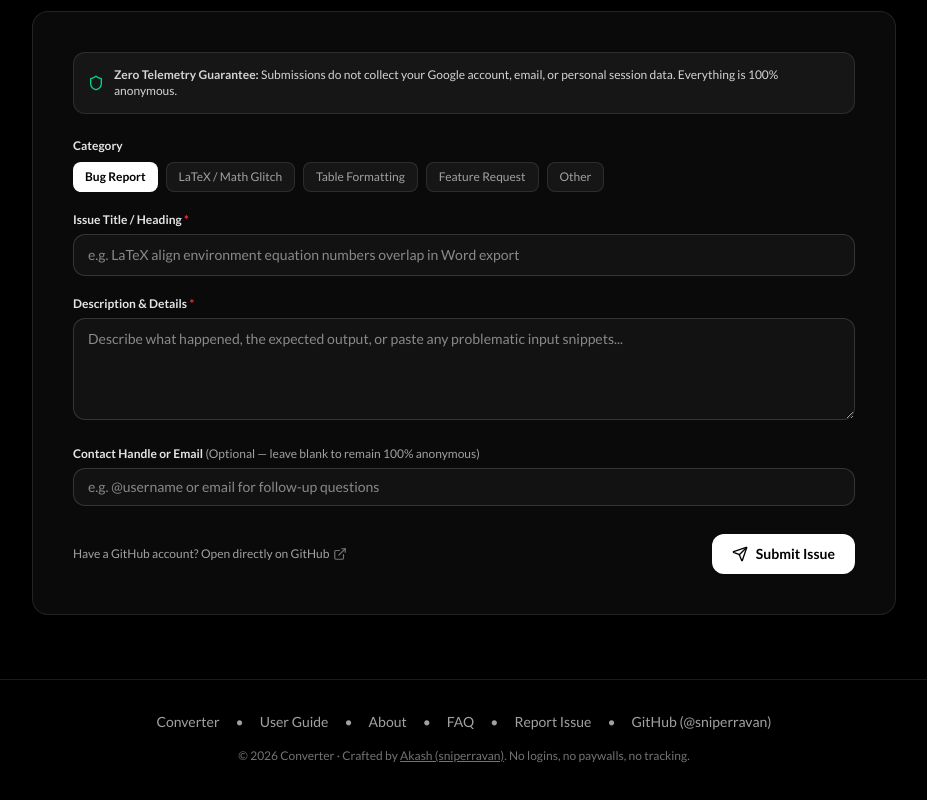
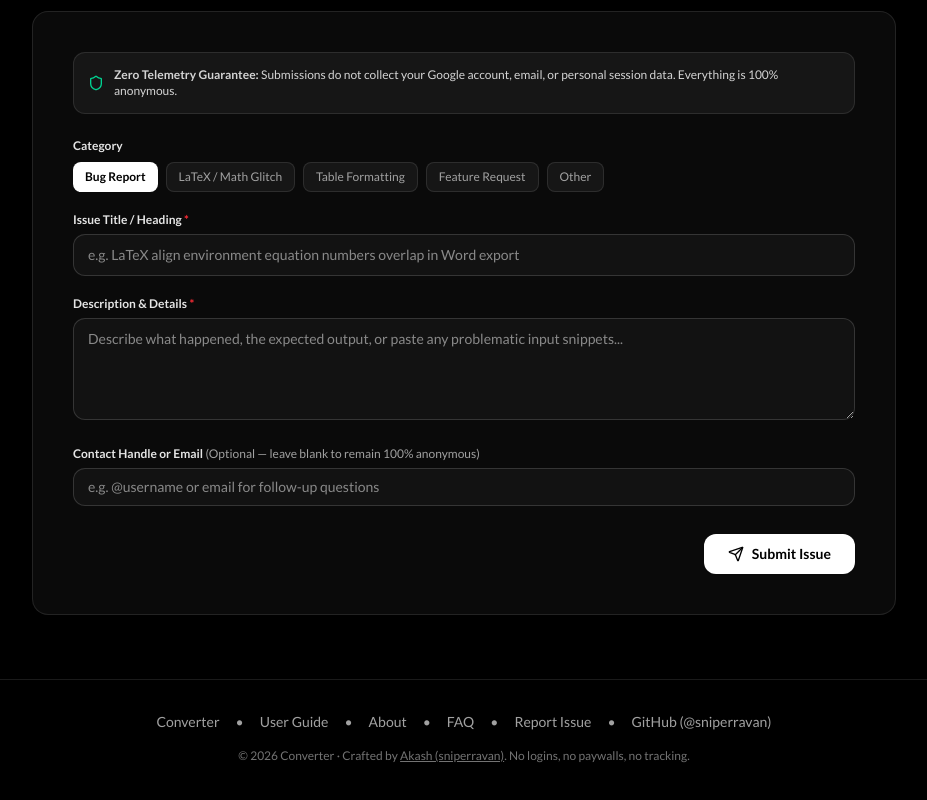
Before and after one commit to SniperRavan/Converter, a React (Vite) app: page / in a window 1280 px wide. Shown: the part 3523-4323 px from the top of the page, without its empty margins (176-1103 px from the left). Built offline with nearby package versions, Linux system fonts and the light colour scheme; no server answers; a web font is replaced by a local one.

Commit message:
fix(community): remove GitHub issues link from in-page issue form for private repository privacy

```diff
--- a/src/components/IssueReportSection.tsx
+++ b/src/components/IssueReportSection.tsx
@@ -3,7 +3,6 @@ import {
   AlertCircle,
   CheckCircle2,
   Send,
-  ExternalLink,
   Shield,
   MessageSquare,
 } from 'lucide-react'
@@ -62,18 +61,10 @@ export const IssueReportSection: React.FC = () => {
       setDescription('')
       setContact('')
     } catch {
-      setErrorMsg('Failed to submit issue. You can also report it directly on GitHub.')
+      setErrorMsg('Failed to submit issue. Please check your network connection and try again.')
     } finally {
       setSubmitting(false)
     }
-  }
-
-  const getGithubIssueUrl = () => {
-    const encodedTitle = encodeURIComponent(`[${category.toUpperCase()}] ${title || 'Issue Report'}`)
-    const encodedBody = encodeURIComponent(
-      `### Issue Description\n${description || '(No description provided)'}\n\n### Category\n${category}\n\n### Contact (Optional)\n${contact || 'Anonymous'}`
-    )
-    return `https://github.com/sniperravan/Convertion/issues/new?title=${encodedTitle}&body=${encodedBody}`
   }
 
   return (
@@ -219,21 +210,11 @@ export const IssueReportSection: React.FC = () => {
               </div>
 
               {/* Action Buttons */}
-              <div className="flex flex-wrap items-center justify-between gap-3 pt-2">
-                <a
-                  href={getGithubIssueUrl()}
-                  target="_blank"
-                  rel="noopener noreferrer"
-                  className="inline-flex items-center text-xs font-medium text-neutral-500 dark:text-neutral-400 hover:text-neutral-900 dark:hover:text-white transition-colors"
-                >
-                  <span>Have a GitHub account? Open directly on GitHub</span>
-                  <ExternalLink className="w-3.5 h-3.5 ml-1 opacity-70" />
-                </a>
-
+              <div className="flex justify-end pt-2">
                 <button
                   type="submit"
                   disabled={submitting}
-                  className="inline-flex items-center justify-center text-sm font-semibold bg-neutral-900 hover:bg-neutral-800 dark:bg-white dark:hover:bg-neutral-200 text-white dark:text-black h-10 rounded-xl px-5 shadow-xs transition-opacity disabled:opacity-50 cursor-pointer"
+                  className="inline-flex items-center justify-center text-sm font-semibold bg-neutral-900 hover:bg-neutral-800 dark:bg-white dark:hover:bg-neutral-200 text-white dark:text-black h-10 rounded-xl px-6 shadow-xs transition-opacity disabled:opacity-50 cursor-pointer"
                 >
                   {submitting ? (
                     <span>Submitting...</span>
```
